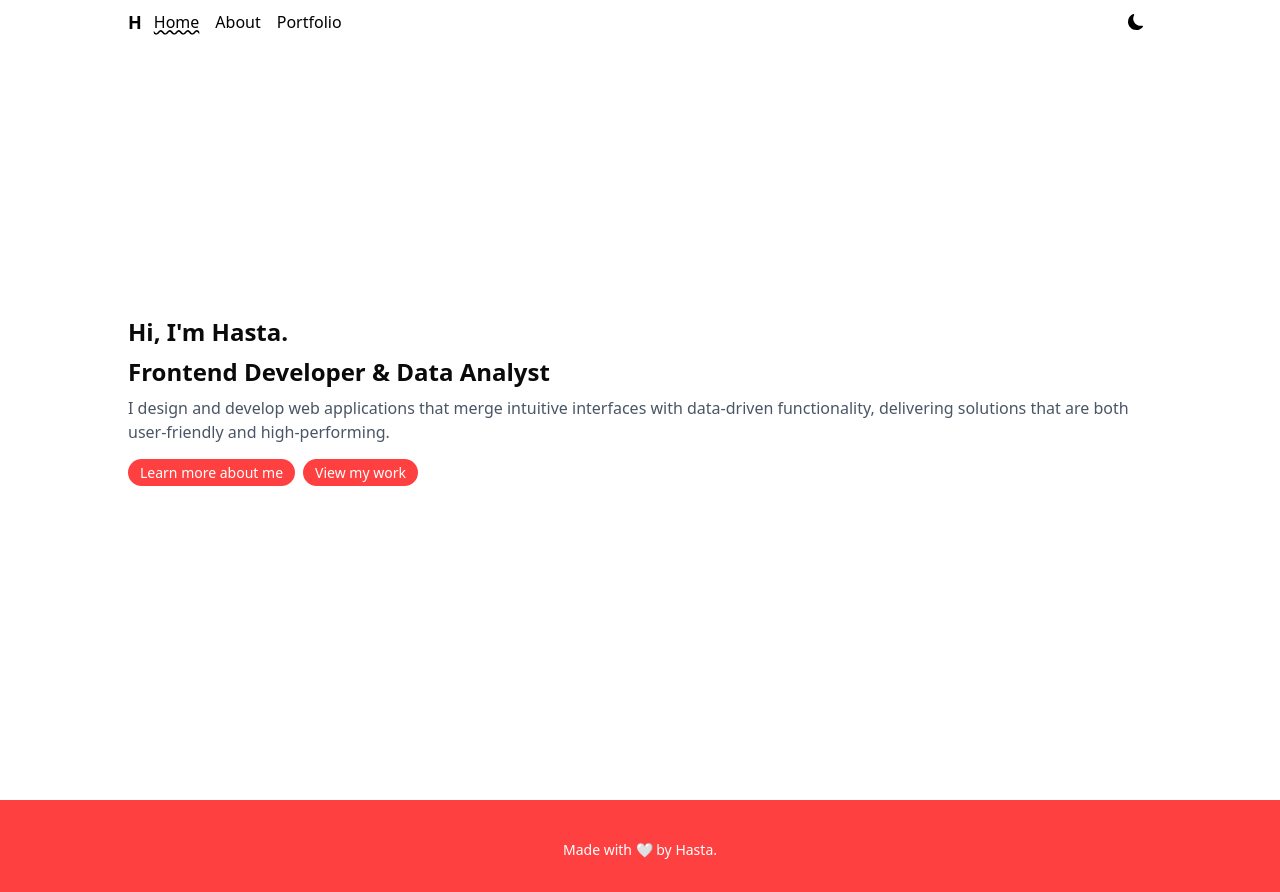
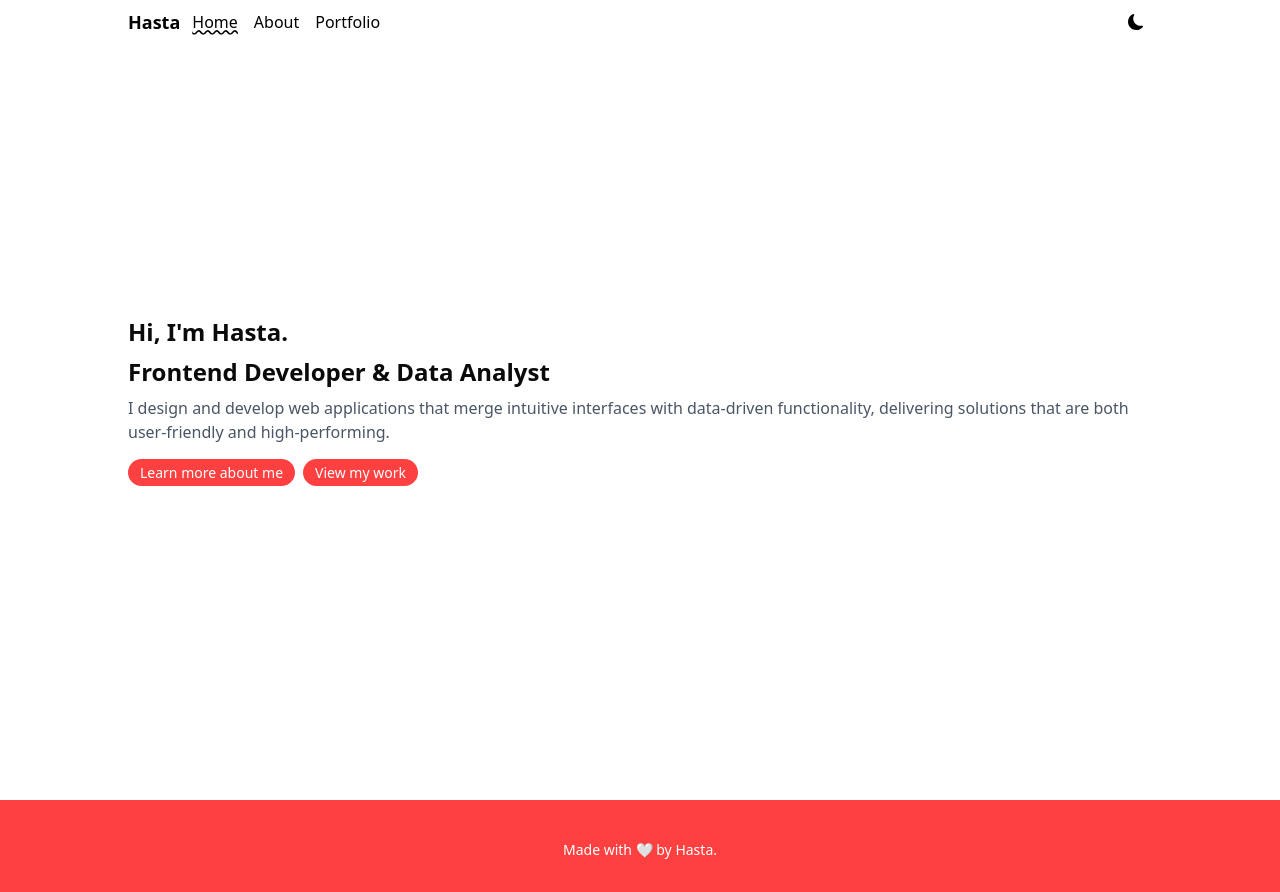
Before and after one commit to hastabdwn/hasta-portfolio, a Next.js app: page / in a window 1280 px wide. Built offline with nearby package versions, Linux system fonts and the light colour scheme.

Commit message:
modified:   app/components/navbar.tsx

```diff
--- a/app/components/navbar.tsx
+++ b/app/components/navbar.tsx
@@ -13,11 +13,11 @@ export default function Navbar() {
         setIsMobileMenuOpen(!isMobileMenuOpen)
     }
     return (
-        <header className='flex items-center justify-between text-black dark:text-white dark:bg-[#3c3c3c] bg-white p-2 fixed left-0 right-0 top-0 z-50'>
+        <header className='flex items-center justify-between text-black dark:text-white dark:bg-[#282828] bg-white p-2 fixed left-0 right-0 top-0 z-50'>
             <nav className='w-full max-w-5xl flex items-center justify-between mx-auto'>
                 {/* Logo & Desktop Menu */}
                 <div className='flex items-center space-x-2'>
-                    <Link href="/" className='text-lg font-bold'>H</Link>
+                    <Link href="/" className='text-lg font-bold'>Hasta</Link>
                     <div className='hidden md:flex items-center space-x-2'>
                         {menu.map((item) => (
                             <Link
@@ -34,7 +34,7 @@ export default function Navbar() {
                 <div className='flex items-center space-x-2'>
                     <ThemeToggle />
                     <button
-                        className='md:hidden bg-white dark:bg-[#3c3c3c] text-black pointers flex items-center'
+                        className='md:hidden bg-white dark:bg-[#282828] text-black pointers flex items-center'
                         onClick={toggleMobileMenu}
                         type="button"
                         aria-label="Open mobile menu"
```
